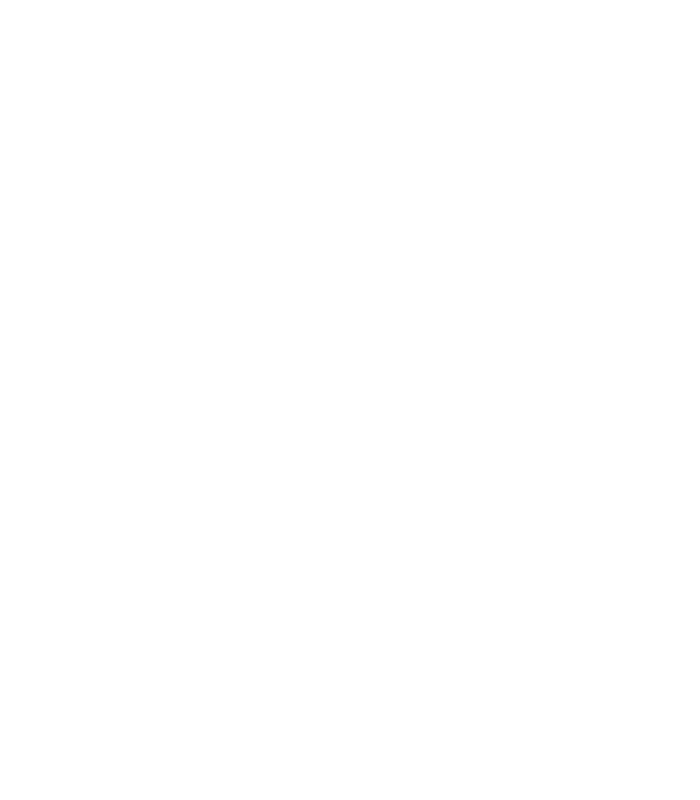
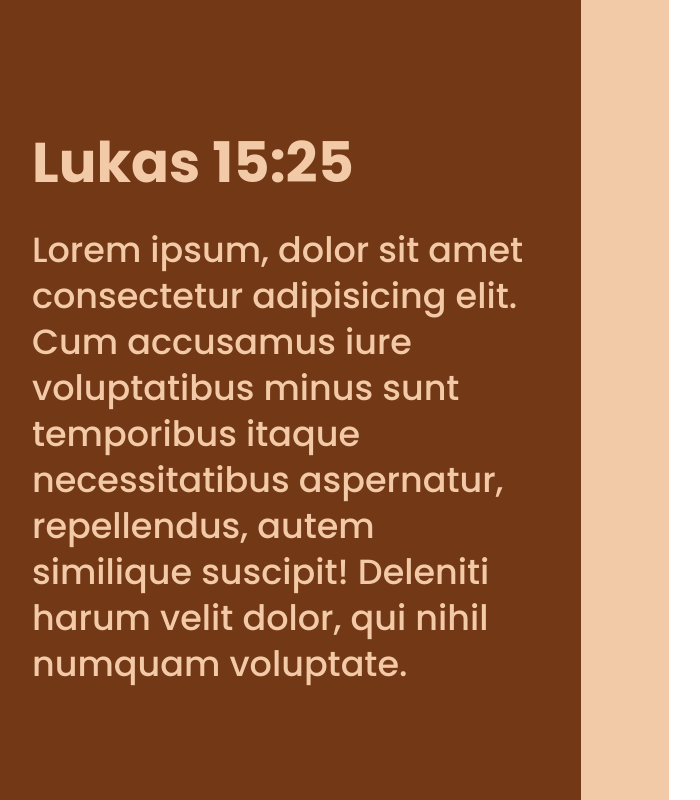
Before and after one commit to cniklas/tmt-image-generator, a Svelte app: page / in a window 1280 px wide. Shown: the part 686-1486 px from the top of the page, without its empty margins (81-781 px from the left). Before the commit the page ends 800 px from the top, so only its background shows below. Built offline with nearby package versions, Linux system fonts and the light colour scheme.

Commit message:
4. Canvas

```diff
--- a/src/App.svelte
+++ b/src/App.svelte
@@ -40,6 +40,19 @@
 
 		<div class="subtitle text-chocolate font-medium relative z-20">
 			<div class="text">www.jobstbittner.com</div>
+		</div>
+	</section>
+
+
+	<section class="canvas golden-ratio mx-auto flex">
+		<div class="layers relative">
+			<div class="headline text-peach font-bold">
+				<div class="text">Lukas 15:25</div>
+			</div>
+
+			<div class="copy text-peach font-medium">
+				<div class="text">Lorem ipsum, dolor sit amet consectetur adipisicing elit. Cum accusamus iure voluptatibus minus sunt temporibus itaque necessitatibus aspernatur, repellendus, autem similique suscipit! Deleniti harum velit dolor, qui nihil numquam voluptate.</div>
+			</div>
 		</div>
 	</section>
 </main>
@@ -136,6 +149,54 @@
 	height: auto;
 }
 
+.golden-ratio {
+}
+
+.golden-ratio .layers {
+	width: 60.6em;
+	padding: 18.3em 0 11.3em 11.3em;
+}
+
+.golden-ratio .layers::before,
+.golden-ratio .layers::after {
+	content: '';
+	position: absolute;
+	top: 0;
+	bottom: 0;
+	left: 0;
+	z-index: -1;
+}
+
+.golden-ratio .layers::before {
+	@apply bg-peach;
+	width: 75em;
+}
+
+.golden-ratio .layers::after {
+	@apply bg-chocolate;
+	width: 66.2em;
+}
+
+.golden-ratio .headline,
+.golden-ratio .copy {
+}
+
+.golden-ratio .headline {}
+
+.golden-ratio .headline .text {
+	/* font-size: 5.676194em; */
+	font-size: 5.6em;
+}
+
+.golden-ratio .copy {
+	margin-top: 3.6em;
+}
+
+.golden-ratio .copy .text {
+	font-size: 3.5em;
+	line-height: 1.314285;
+}
+
 .is-editable {
 	cursor: pointer;
 }
```
